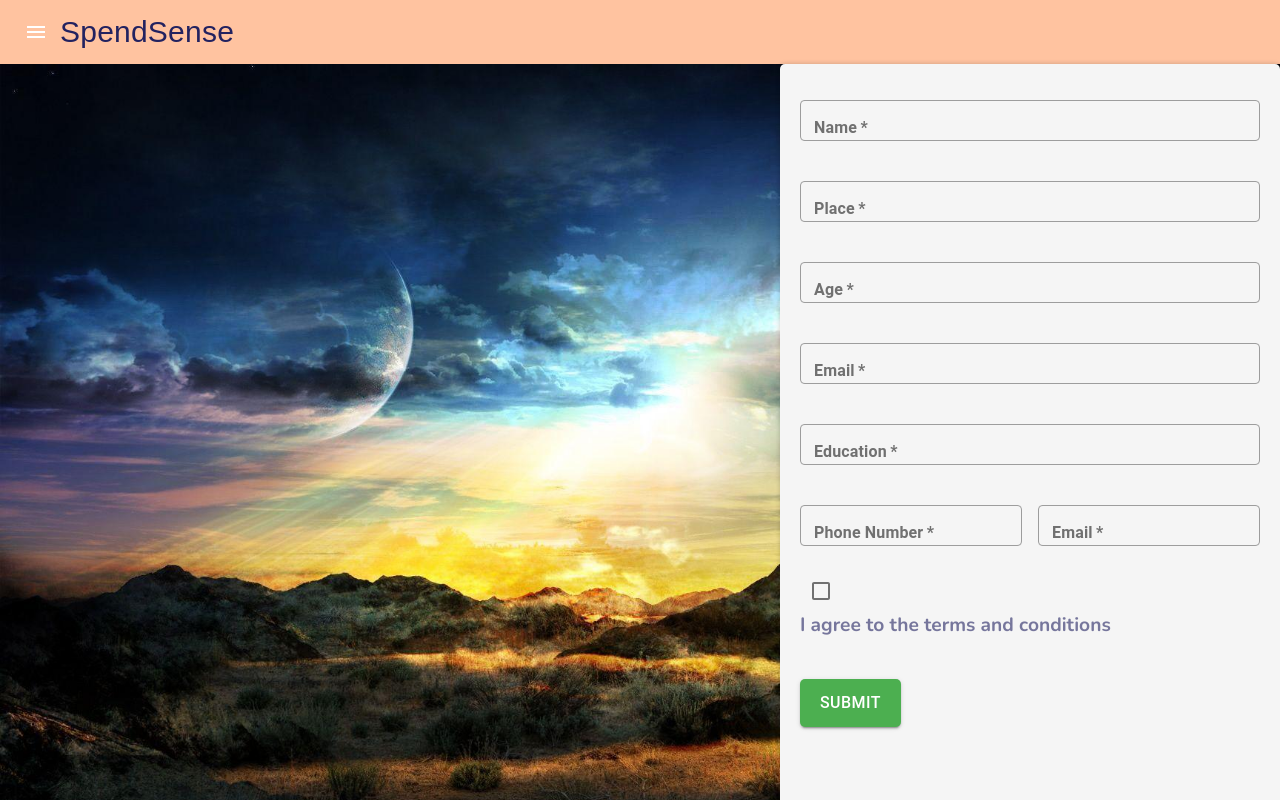
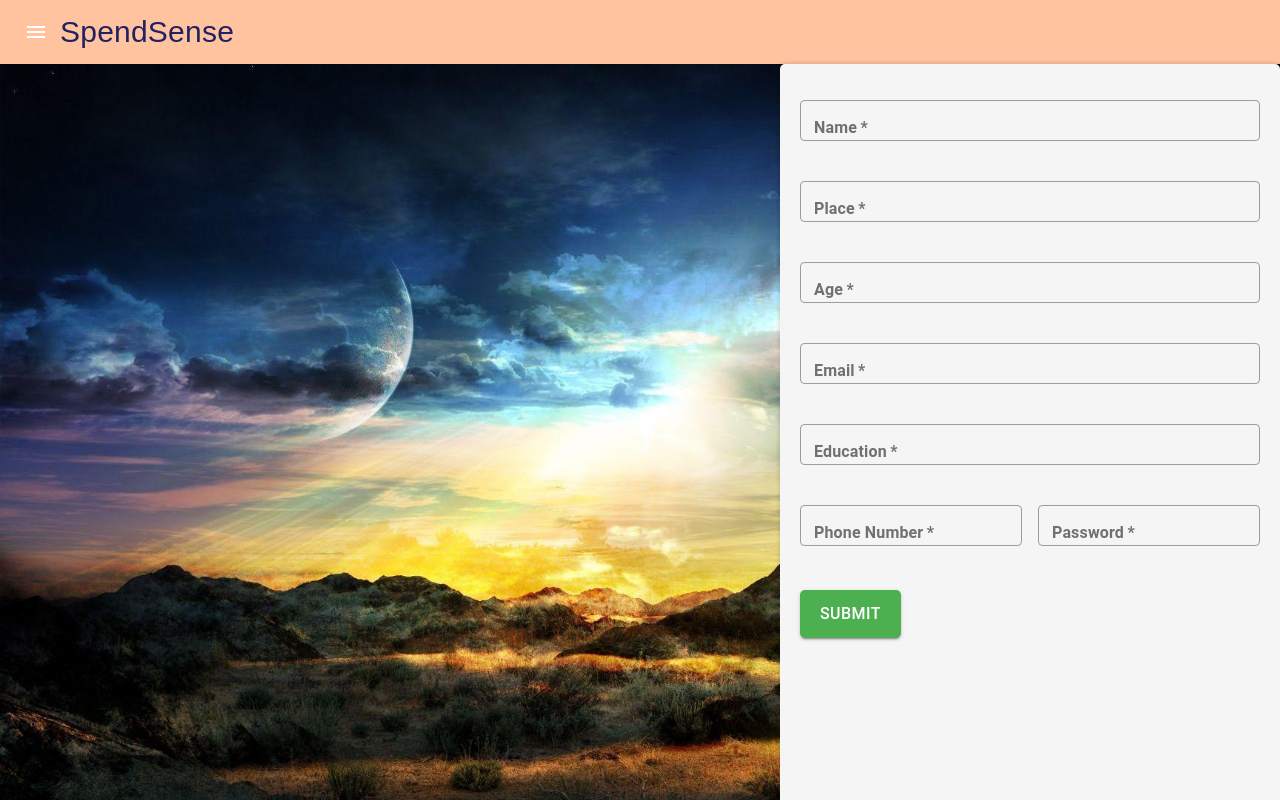
Before and after one commit to Starline-Technologies/FSD-FINAL, a React (Create React App) app in the folder front/: page /signup in a window 1280 px wide. Built offline with nearby package versions, Linux system fonts and the light colour scheme.

Commit message:
Connected backend to signin

```diff
--- a/front/src/Components/Authentication/SignInForm.jsx
+++ b/front/src/Components/Authentication/SignInForm.jsx
@@ -3,7 +3,7 @@ import Grid from '@material-ui/core/Grid';
 import TextField from '@material-ui/core/TextField';
 import FormControl from '@material-ui/core/FormControl';
 import Button from '@material-ui/core/Button';
-import { LockOutlined } from '@material-ui/icons';
+import { Email, LockOutlined } from '@material-ui/icons';
 import axios from 'axios';
 import './SignInStyles.css';
 
@@ -15,7 +15,10 @@ const SignInForm = () => {
     event.preventDefault();
 
     try {
-      const response = await axios.post('createProfile', { email, password });
+      const response = await axios.post('http://localhost:8080/api/v1/createProfile', {
+        email: email,
+        password:password
+      });
       // Handle successful login here
       console.log(response.data); // Assuming the response contains the created profile data
     } catch (error) {
@@ -25,6 +28,7 @@ const SignInForm = () => {
 
   const handleEmailChange = (event) => {
     setEmail(event.target.value);
+
   };
 
   const handlePasswordChange = (event) => {
--- a/front/src/Components/Authentication/SignUp.jsx
+++ b/front/src/Components/Authentication/SignUp.jsx
@@ -1,32 +1,58 @@
+import { TextField, Button, Grid } from '@material-ui/core';
+import './SignUpStyles.css';
+import axios from 'axios';
 import React, { useState } from 'react';
-import { TextField, Checkbox, Button, Grid } from '@material-ui/core';
-import './SignUpStyles.css'
 
 function SignupPage() {
   const [name, setName] = useState('');
   const [place, setPlace] = useState('');
   const [age, setAge] = useState('');
   const [email, setEmail] = useState('');
+  const [password, setPassword] = useState('');
   const [education, setEducation] = useState('');
   const [phoneNumber, setPhoneNumber] = useState('');
-  const [termsAndConditions, setTermsAndConditions] = useState(false);
+  const [errorAlert, setErrorAlert] = useState(false);
+  const [successAlert, setSuccessAlert] = useState(false);
 
-  const handleSubmit = (event) => {
+  const handleSubmit = async (event) => {
     event.preventDefault();
-    console.log({
+
+    const profileData = {
       name,
       place,
       age,
       email,
+      password,
       education,
       phoneNumber,
-      termsAndConditions,
-    });
+    };
+
+    try {
+      const response = await axios.post('http://localhost:8080/api/v1/createProfile', profileData);
+      console.log(response.data); // Handle the response from the server
+      setSuccessAlert(true); // Show success alert
+      clearFields(); // Clear input fields
+    } catch (error) {
+      console.error(error);
+      setErrorAlert(true); // Show error alert
+    }
+  };
+
+  const clearFields = () => {
+    setName('');
+    setPlace('');
+    setAge('');
+    setEmail('');
+    setPassword('');
+    setEducation('');
+    setPhoneNumber('');
   };
 
   return (
     <div className='container'>
-    <form onSubmit={handleSubmit} className='form-container form-field' style={{marginRight:'0px'}}>
+      {errorAlert && <div className="alert error">Error: Failed to submit the form. Please try again.</div>}
+      {successAlert && <div className="alert success">Success: Form submitted successfully.</div>}
+      <form onSubmit={handleSubmit} className='form-container form-field' style={{ marginRight: '0px' }}>
         <Grid container spacing={2}>
           <Grid item xs={12}>
             <TextField
@@ -102,23 +128,15 @@ function SignupPage() {
           </Grid>
           <Grid item xs={12} sm={6}>
             <TextField
-            id="email2"
-            label="Email"
+              id="password"
+              label="Password"
               variant="outlined"
               fullWidth
               required
               margin="normal"
-            value={email}
-            onChange={(e) => setEmail(e.target.value)}
+              value={password}
+              onChange={(e) => setPassword(e.target.value)}
             />
-        </Grid>
-        <Grid item xs={12}>
-          <Checkbox
-            id="termsAndConditions"
-            checked={termsAndConditions}
-            onChange={(e) => setTermsAndConditions(e.target.checked)}
-          />
-          <label htmlFor="termsAndConditions">I agree to the terms and conditions</label>
           </Grid>
           <Grid item xs={12}>
             <Button type="submit" variant="contained" color="primary">
--- a/front/src/context/globalContext.js
+++ b/front/src/context/globalContext.js
@@ -85,6 +85,11 @@ export const GlobalProvider = ({children}) => {
 
         return history.slice(0, 3)
     }
+    const createProfile = async () => {
+        const response = await axios.get(`${BASE_URL}get-incomes`)
+        setIncomes(response.data)
+        console.log(response.data)
+    }
 
 
     return (
@@ -101,6 +106,7 @@ export const GlobalProvider = ({children}) => {
             totalExpenses,
             totalBalance,
             transactionHistory,
+            createProfile,
             error,
             setError
         }}>
```
Also changed, not shown: 2 other files (tests, documents, lock files or other folders). Lines whose indentation alone changed are shown as unchanged.
